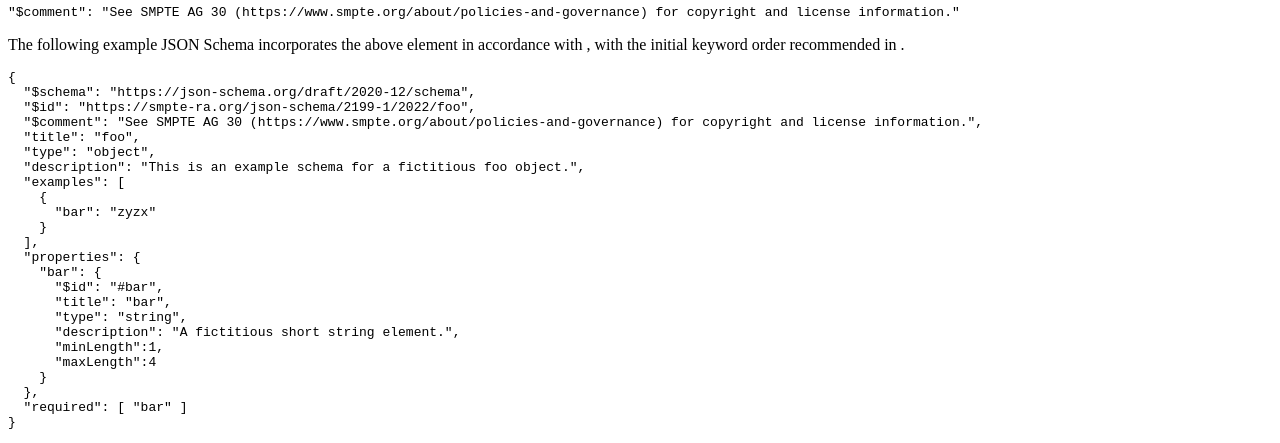
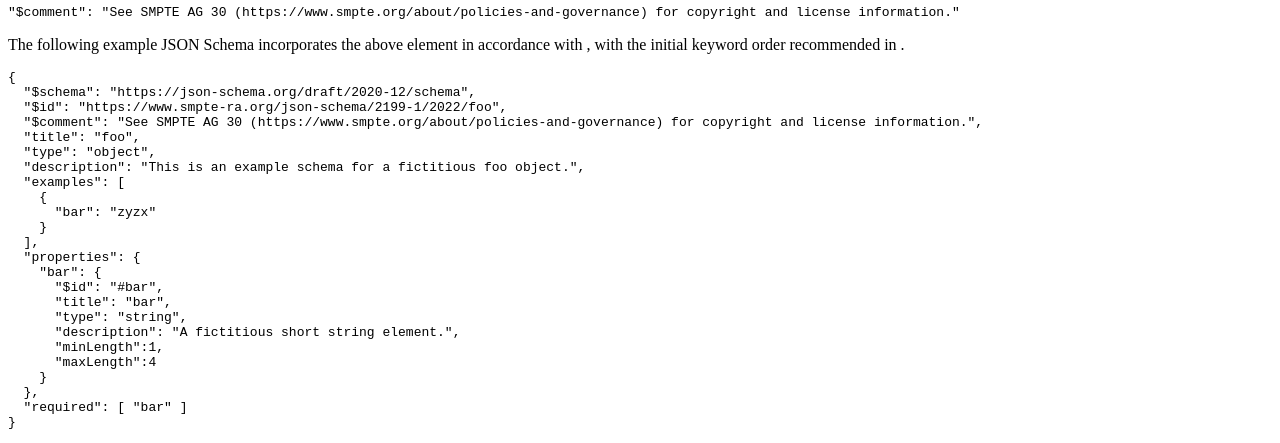
Before and after one commit to SMPTE/ag-25, a plain HTML site: page doc/main.html in a window 1280 px wide. Shown: the part 3466-3909 px from the top of the page. Drawn offline with Linux system fonts and the light colour scheme.

Commit message:
Update Annex A example
$id must comply with AG 25!

```diff
--- a/doc/main.html
+++ b/doc/main.html
@@ -310,7 +310,7 @@
 <pre>
 {
   "$schema": "https://json-schema.org/draft/2020-12/schema",
-  "$id": "https://smpte-ra.org/json-schema/2199-1/2022/foo",
+  "$id": "https://www.smpte-ra.org/json-schema/2199-1/2022/foo",
   "$comment": "See SMPTE AG 30 (https://www.smpte.org/about/policies-and-governance) for copyright and license information.",
   "title": "foo",
   "type": "object",
```
